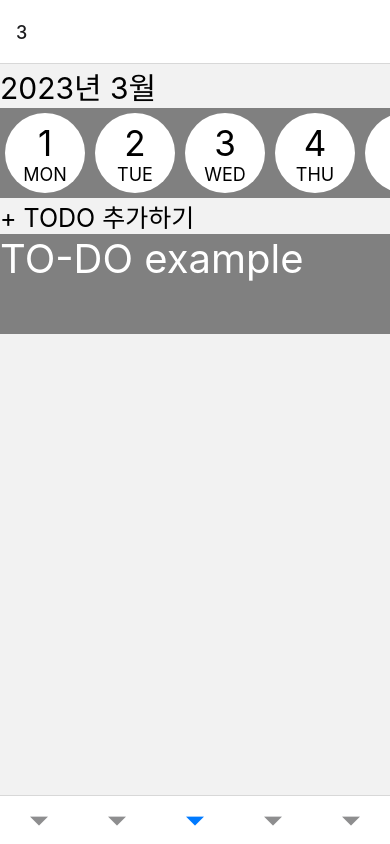
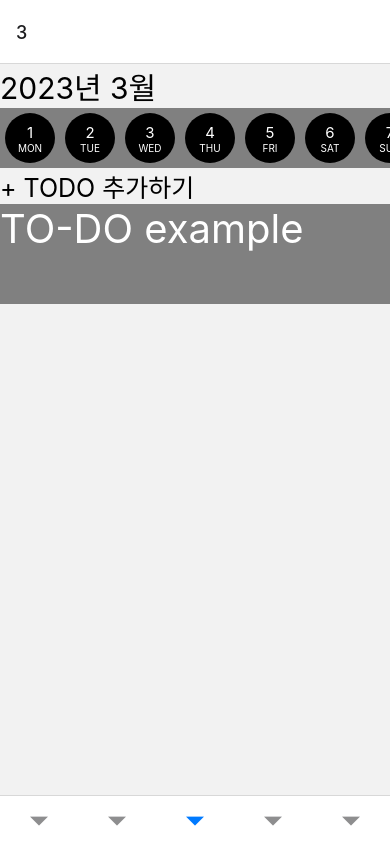
Before and after one commit to paorisun/capstone_todo, a React Native app: screen /3 in a window 390 px wide. Built offline with nearby package versions, Linux system fonts and the light colour scheme.

Commit message:
디자인수정

```diff
--- a/Menu_3.js
+++ b/Menu_3.js
@@ -20,7 +20,10 @@ function Menu_3() {
           2023년 3월
         </Text>
         <ScrollView
-        horizontal={true}>
+          horizontal={true}
+          showsVerticalScrollIndicator={false}
+          showsHorizontalScrollIndicator={false}
+        >
         <View style={styles.container}>
           {buttons.map((count, index) => (
             <TouchableOpacity
@@ -66,24 +69,24 @@ const styles = StyleSheet.create({
 
   },
   button: {
-    width: 80,
-    height: 80,
+    width: 50,
+    height: 50,
     borderRadius: 50,
     margin: 5,
-    backgroundColor: 'white',
+    backgroundColor: 'black',
     alignItems: 'center',
     justifyContent: 'center',
   },
   selectedButton: {
-    backgroundColor: 'yellow',
+    backgroundColor: 'blue',
   },
   buttonText: {
-    color: 'black',
-    fontSize: 35,
+    color: 'white',
+    fontSize: 15,
   },
   dayText: {
-    color: 'black',
-    fontSize: 18,
+    color: 'white',
+    fontSize: 10,
   },
 });
 
```
